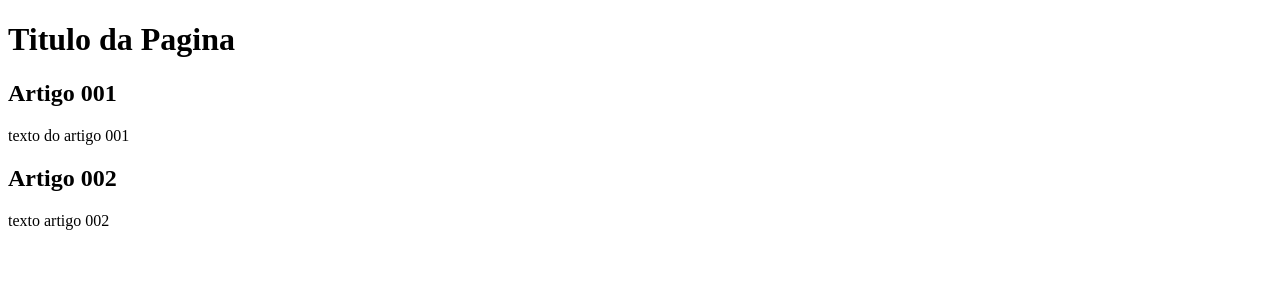
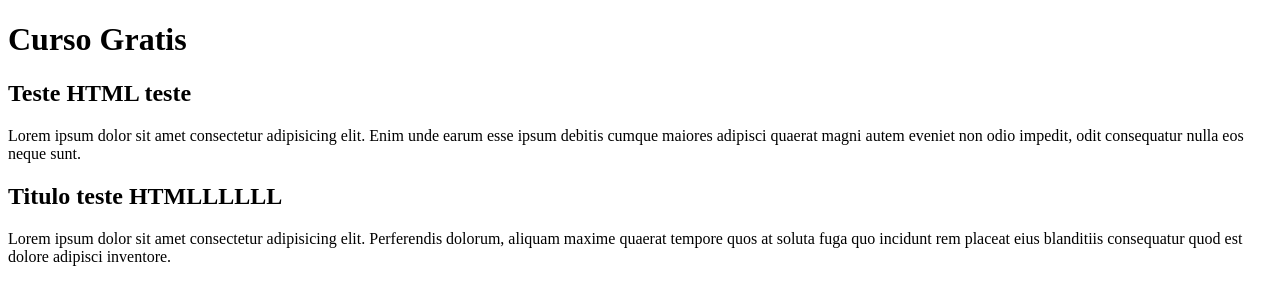
Before and after one commit to RicardoConesa/ProjetoSite, a plain HTML site: page index.html in a window 1280 px wide. Drawn offline with Linux system fonts and the light colour scheme.

Commit message:
Conteudo
Primeiro teste branches conteudo

```diff
--- a/index.html
+++ b/index.html
@@ -8,15 +8,15 @@
 <body>
     <main>
         <header>
-            <h1>Titulo da Pagina</h1>
+            <h1>Curso Gratis</h1>
         </header>
         <article>
-            <h2>Artigo 001</h2>
-            <p>texto do artigo 001</p>
+            <h2>Teste HTML teste</h2>
+            <p>Lorem ipsum dolor sit amet consectetur adipisicing elit. Enim unde earum esse ipsum debitis cumque maiores adipisci quaerat magni autem eveniet non odio impedit, odit consequatur nulla eos neque sunt.</p>
         </article>
         <article>
-            <h2>Artigo 002</h2>
-            <p>texto artigo 002</p>
+            <h2>Titulo teste HTMLLLLLL</h2>
+            <p>Lorem ipsum dolor sit amet consectetur adipisicing elit. Perferendis dolorum, aliquam maxime quaerat tempore quos at soluta fuga quo incidunt rem placeat eius blanditiis consequatur quod est dolore adipisci inventore.</p>
 
         </article>
 
```
